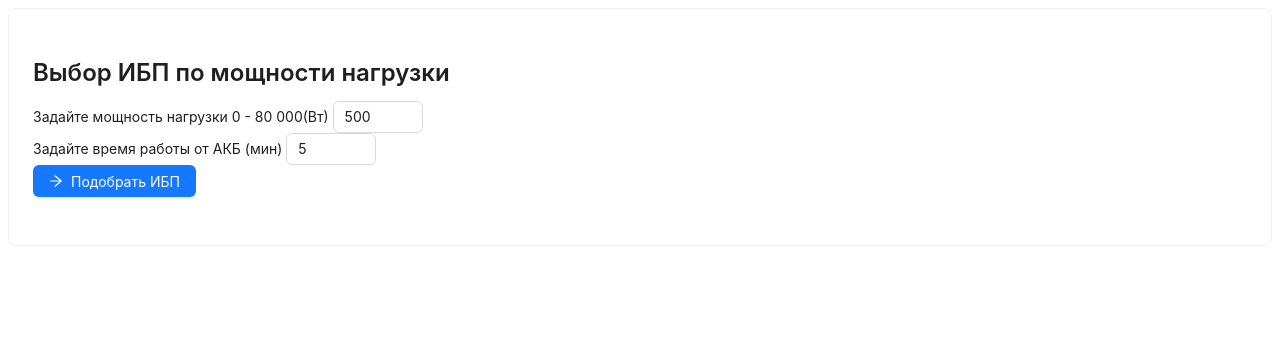
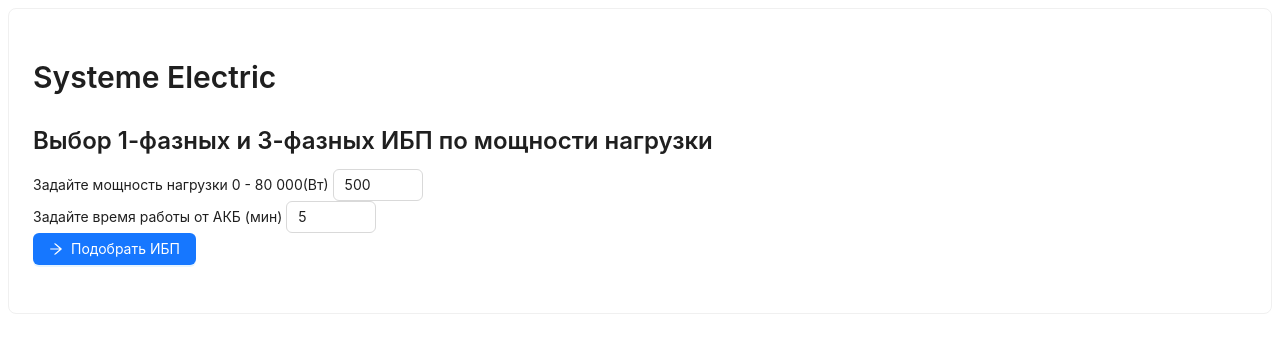
Before and after one commit to psvekb/ups-selector, a Next.js app: page / in a window 1280 px wide. Shown: the top 352 px of the page. Built offline with nearby package versions, Linux system fonts and the light colour scheme.

Commit message:
add Title systeme

```diff
--- a/Components/UpsSelector.jsx
+++ b/Components/UpsSelector.jsx
@@ -230,7 +230,10 @@
   return (
     <>
       <Card>
-        <Typography.Title level={3}>Выбор ИБП по мощности нагрузки</Typography.Title>
+        <Typography.Title level={2}>Systeme Electric</Typography.Title>
+        <Typography.Title level={3}>
+          Выбор 1-фазных и 3-фазных ИБП по мощности нагрузки
+        </Typography.Title>
         <Form.Item>
           <label>Задайте мощность нагрузки 0 - 80 000(Вт) </label>
           <InputNumber
```
